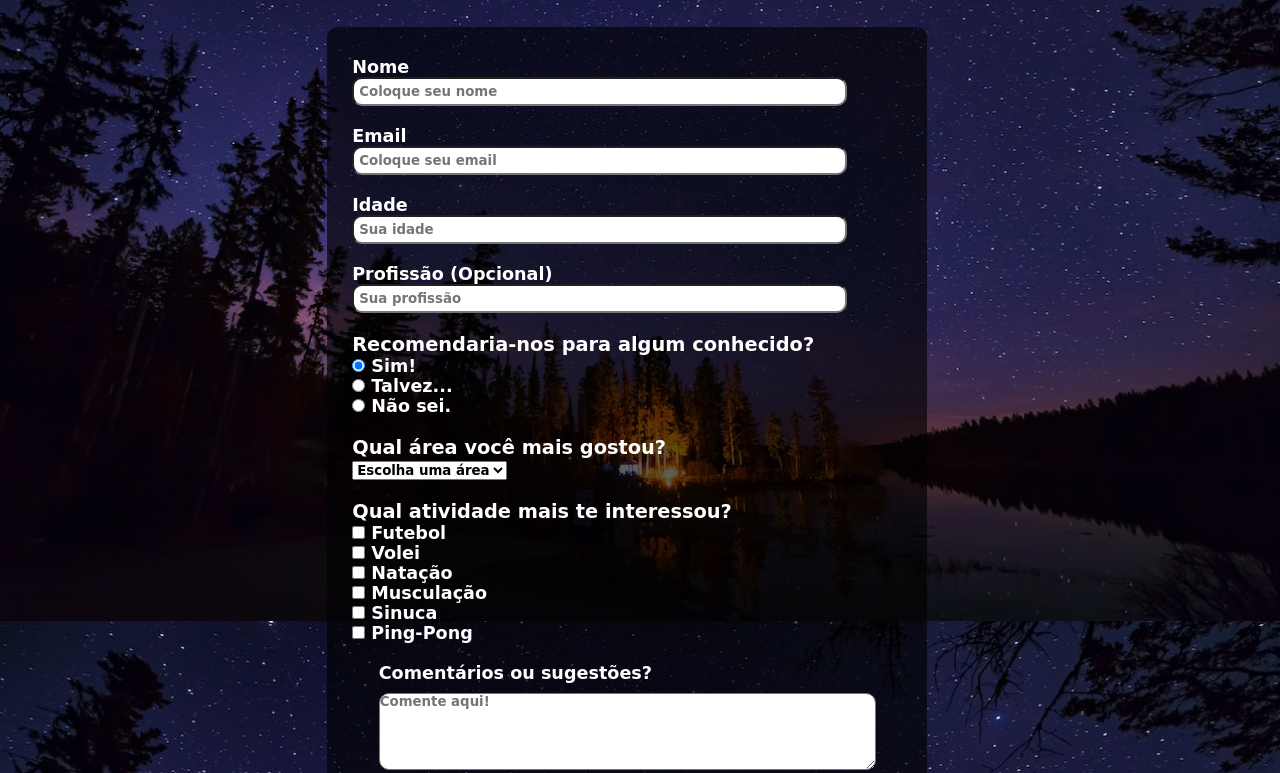
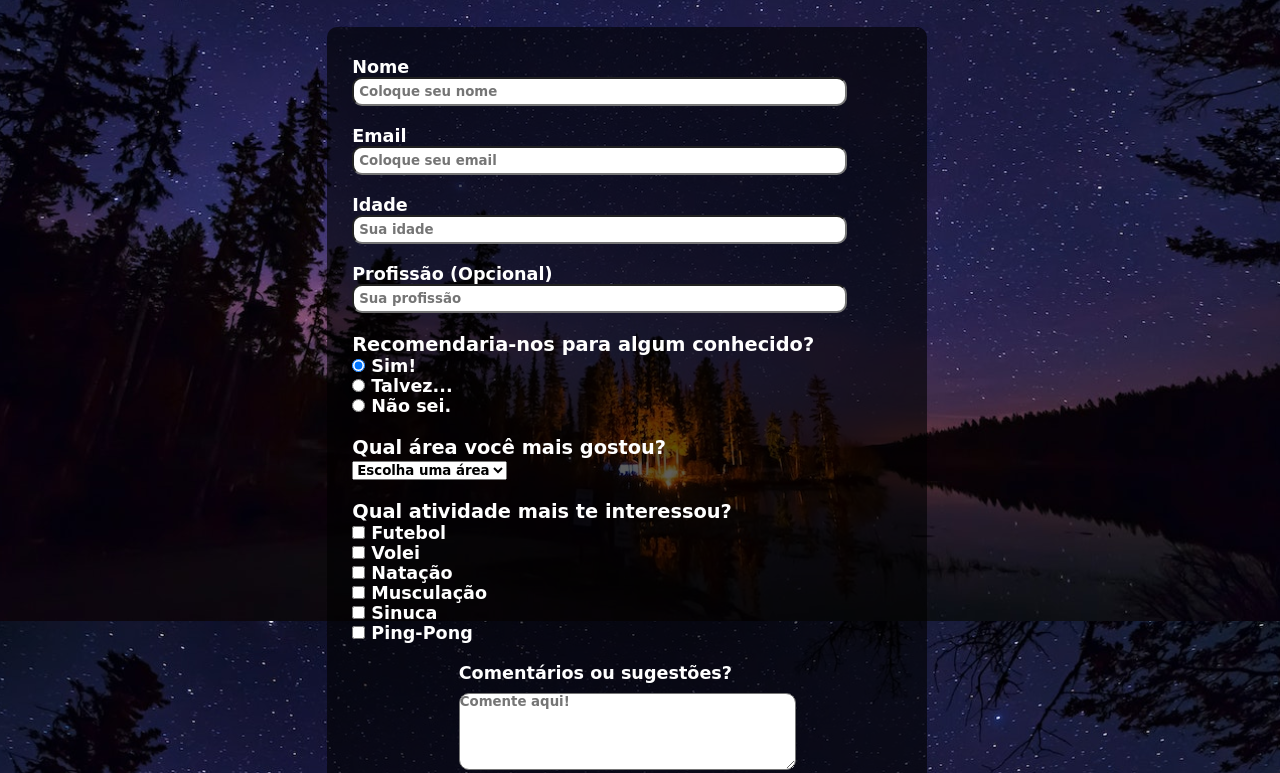
Before and after one commit to JoseAugusto7/Formul-rio, a plain HTML site: page index.html in a window 1280 px wide. Shown: the part 179-952 px from the top of the page. Drawn offline with Linux system fonts and the light colour scheme.

Commit message:
finalizado

```diff
--- a/index.html
+++ b/index.html
@@ -70,7 +70,7 @@
             </div>
             <div class="coment">
                 <label for="coment">Comentários ou sugestões?</label><br>
-                <textarea name="coment" id="coment" cols="60" rows="5" placeholder="Comente aqui!"></textarea><br>
+                <textarea name="coment" id="coment" cols="40" rows="5" placeholder="Comente aqui!"></textarea><br>
             </div>
             <input class="botao" type="submit" value="Enviar!">
         </form>
```
